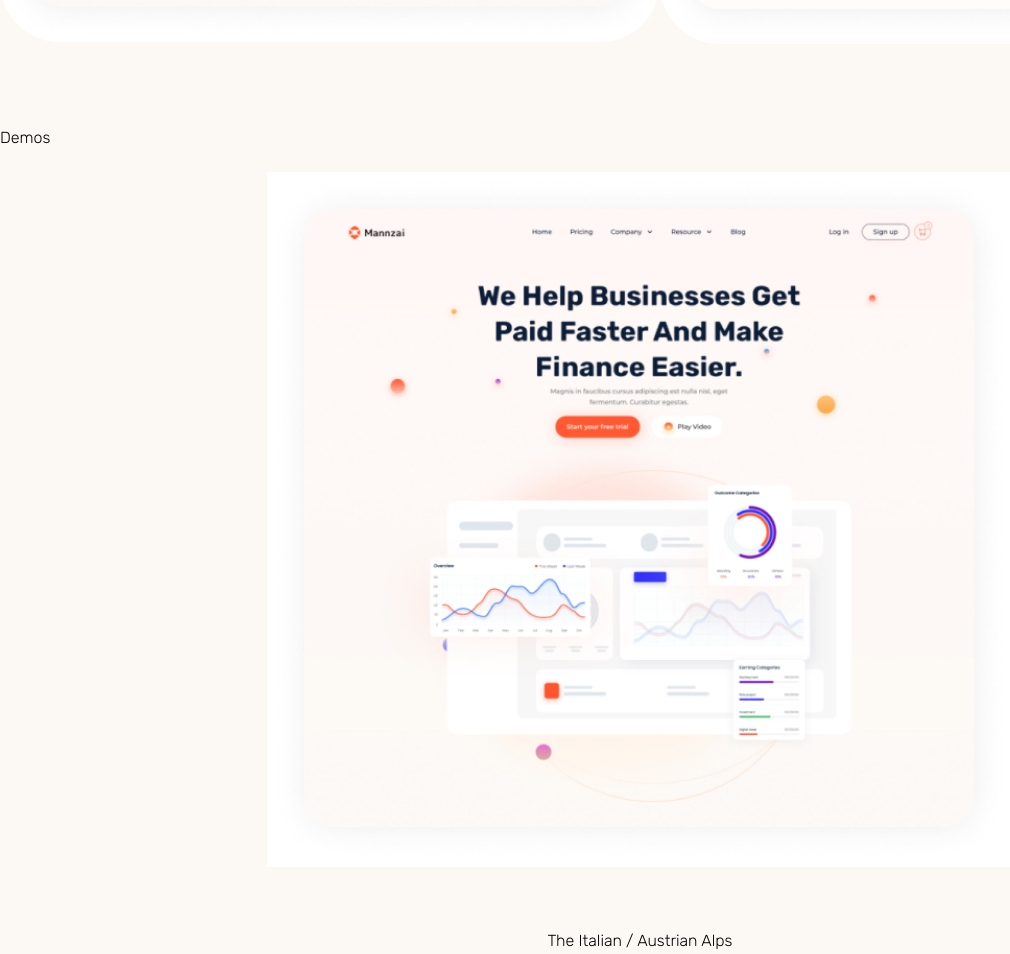
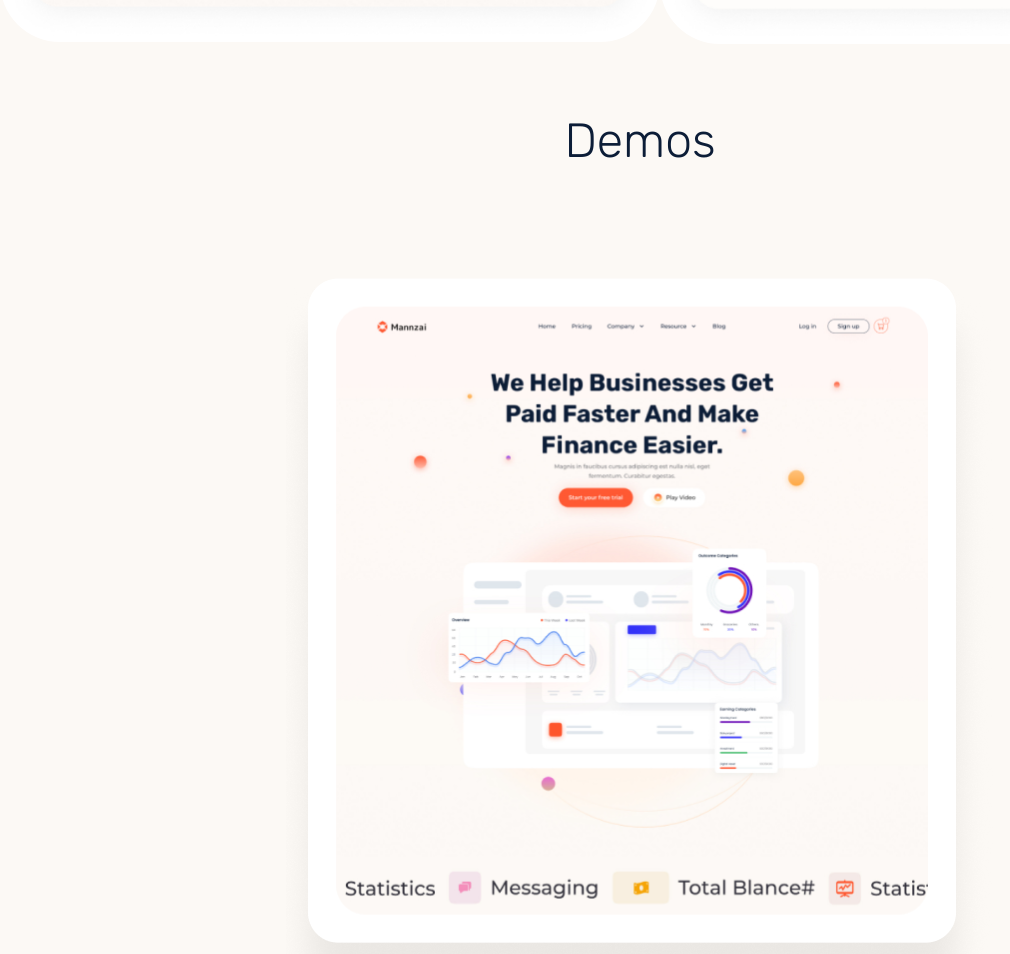
Before and after one commit to Raider2019/PowerPointTemp, a plain HTML site: page index.html in a window 1280 px wide. Shown: the part 802-1756 px from the top of the page, without its empty margins (0-1010 px from the left). Drawn offline with Linux system fonts and the light colour scheme.

Commit message:
Demo block

```diff
--- a/index.html
+++ b/index.html
@@ -65,23 +65,18 @@
             </div>
             <div class="demo_cards">
               <div class="demo_card" >
-                <img src="img/slide1.jpg" alt="Alps">
+                <img src="img/Home_1.png" alt="Home 1">
                 <div class="card_desc">
-                  <p>The Italian / Austrian Alps</p>
+                  <p>Home 1</p>
                 </div>
               </div>
               <div class="demo_card" >
-                <img src="img/slide1.jpg" alt="Alps" >
+                <img src="img/Home_2.png" alt="Home 2" >
                 <div class="card_desc">
-                  <p>The Italian / Austrian Alps</p>
+                  <p>Home 2</p>
                 </div>
               </div>
-              <div class="demo_card" >
-                <img src="img/slide1.jpg" alt="Alps">
-                <div class="card_desc">
-                  <p>The Italian / Austrian Alps</p>
-                </div>
-              </div>
+
             </div>
           </div>
 
--- a/style/style.css
+++ b/style/style.css
@@ -181,9 +181,33 @@ header {
 
 }
 .card_desc{
-    padding-top: 60px;
+
+    font-family: 'Rubik',sans-serif;
+    font-style: normal;
+    font-weight: 400;
+    font-size: 24px;
+    line-height: 28px;
+
+
     text-align: center;
+
+    color: #0C1D37;
 }
 .demo_card{
     padding: 25px;
 }
+.title_demo{
+    font-family: 'Rubik',sans-serif;
+    font-style: normal;
+    font-weight: 400;
+    font-size: 48px;
+    line-height: 25px;
+    padding-bottom: 100px;
+
+    text-align: center;
+
+    color: #0C1D37;
+
+
+
+}
```
Also changed, not shown: img/Home_1.png (added), img/Home_2.png (added).
